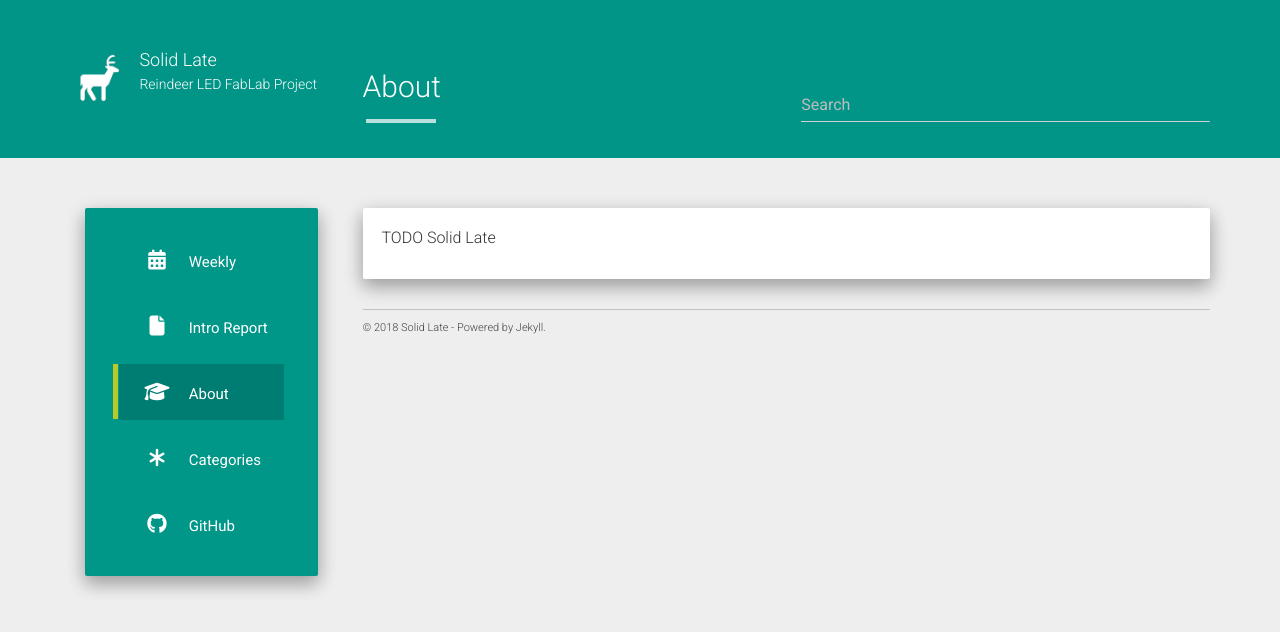
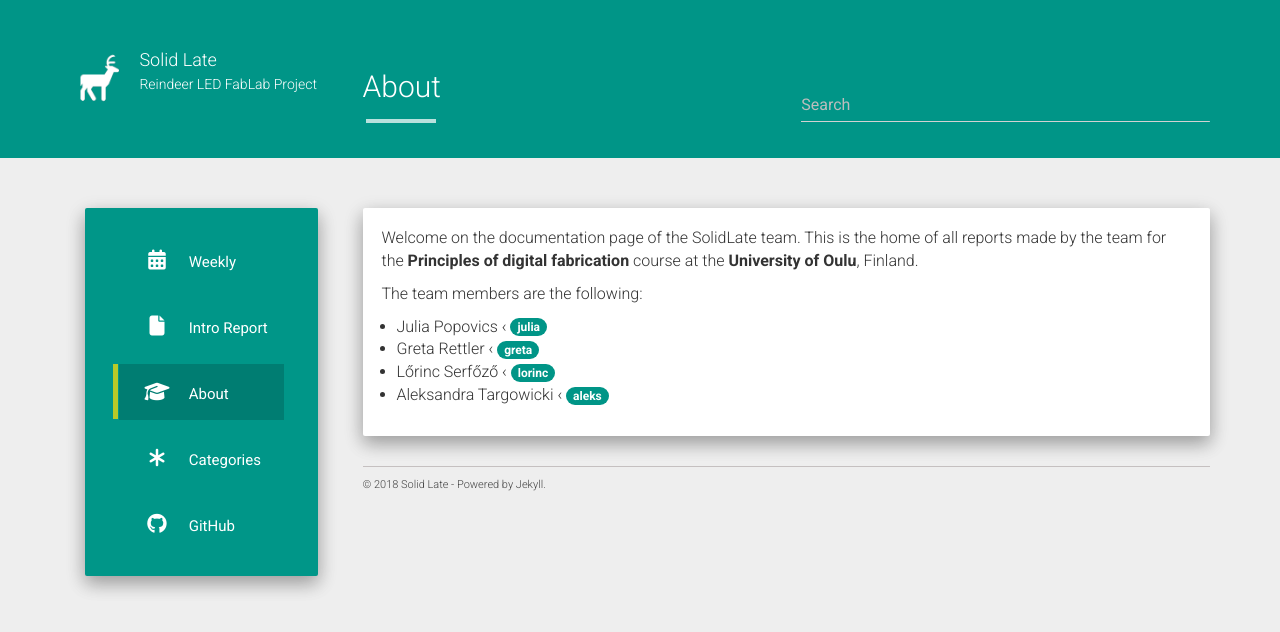
Before and after one commit to solid-late/solid-late.github.io, a Jekyll site: the page built from about.md, in a window 1280 px wide. Shown: the top 632 px of the page. Built offline with Jekyll 4.4.1, drawn with Linux system fonts in a browser that asks for light colours; nearby versions of some CDN libraries.

Commit message:
updated about.md

```diff
--- a/about.md
+++ b/about.md
@@ -4,4 +4,11 @@ title: About
 permalink: /about/
 ---
 
-TODO Solid Late
+Welcome on the documentation page of the SolidLate team. This is the home of all reports made by the team for the **Principles of digital fabrication** course at the **University of Oulu**, Finland.
+
+The team members are the following:
+
+- Julia Popovics &lsaquo; <span class="badge badge-light">julia</span>
+- Greta Rettler &lsaquo; <span class="badge badge-light">greta</span>
+- Lőrinc Serfőző &lsaquo; <span class="badge badge-light">lorinc</span>
+- Aleksandra Targowicki &lsaquo; <span class="badge badge-light">aleks</span>
```
